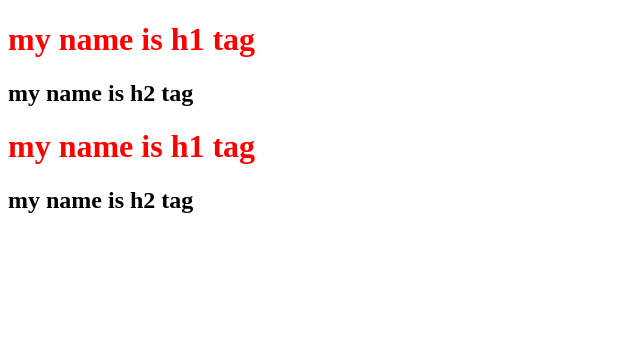
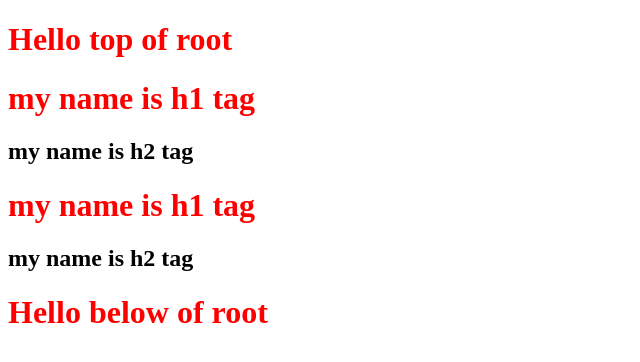
Before and after one commit to priyanka387/React, a plain HTML site: page index.html in a window 1280 px wide. Shown: the whole page, without its empty margins (0-640 px from the left). Drawn offline with nearby package versions, Linux system fonts and the light colour scheme.

Commit message:
Initial commit

```diff
--- a/app.js
+++ b/app.js
@@ -14,5 +14,5 @@ const parent = React.createElement("div" , {id:"parent"},
 
 
 // console.log(parent);
-const root1 = ReactDOM.createRoot(document.getElementById("root"))
+const root1 = ReactDOM.createRoot(document.getElementById("header"))
 root1.render(parent);
--- a/index.html
+++ b/index.html
@@ -7,7 +7,11 @@
     <link rel="stylesheet" href="style.css">
 </head>
 <body>
-    <div id="root"></div>
+    <h1>Hello top of root</h1>
+    <div id="header">
+        <h1>Priyanka</h1>
+    </div>
+    <h1>Hello below of root</h1>
     <script crossorigin src="https://unpkg.com/react@18/umd/react.development.js"></script>
     <script crossorigin src="https://unpkg.com/react-dom@18/umd/react-dom.development.js"></script>
     <script src="app.js"></script>
```
